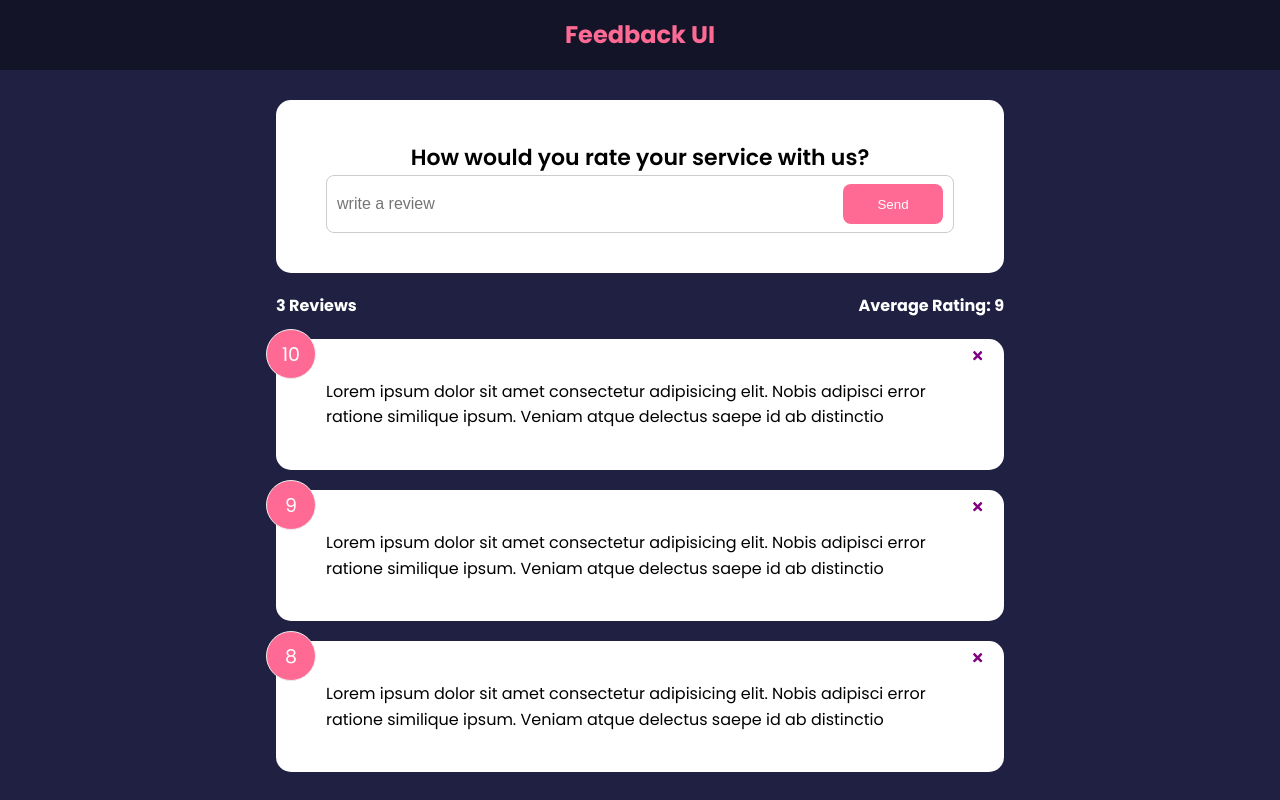
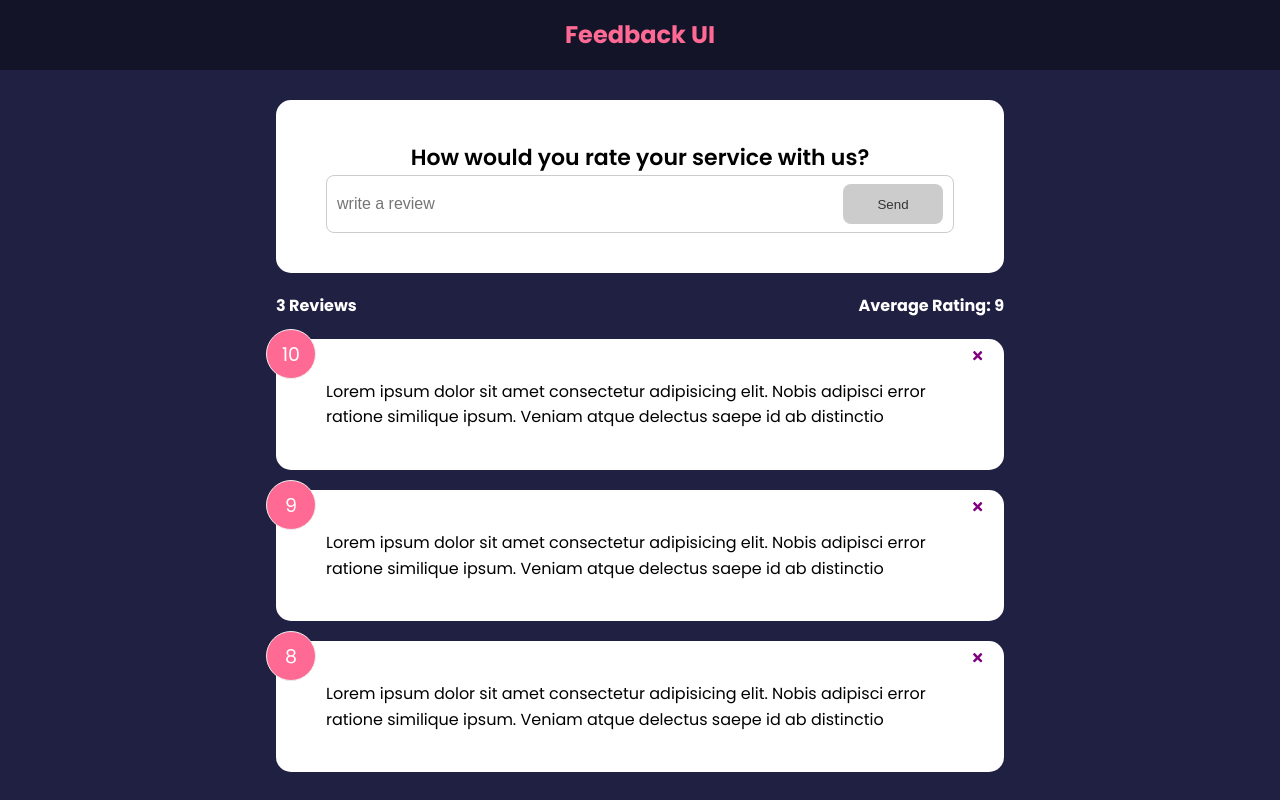
Before and after one commit to Dina2703/feedback-app, a React (Create React App) app: page / in a window 1280 px wide. Built offline with nearby package versions, Linux system fonts and the light colour scheme.

Commit message:
Real-Time validation

```diff
--- a/src/components/FeedbackForm.jsx
+++ b/src/components/FeedbackForm.jsx
@@ -4,7 +4,21 @@
 
 function FeedbackForm() {
   const [text, setText] = useState("");
+  const [btnDisabled, setbtnDisabled] = useState(true);
+  const [message, setMessage] = useState("");
+
   const handleTextChange = (e) => {
+    if (text === "") {
+      setbtnDisabled(true);
+      setMessage(null);
+    } else if (text !== "" && text.trim().length <= 10) {
+      setMessage("Text must be at least 10 characters");
+      setbtnDisabled(true);
+    } else {
+      setMessage(null);
+      setbtnDisabled(false);
+    }
+
     setText(e.target.value);
   };
   return (
@@ -19,8 +33,12 @@
             placeholder="write a review"
             value={text}
           />
-          <Button type="submit" version="secondary" > Send</Button>
+          <Button type="submit" version="secondary" isDisabled={btnDisabled}>
+            {" "}
+            Send
+          </Button>
         </div>
+        {message && <div className="message">{message}</div>}
       </form>
     </Card>
   );
```
